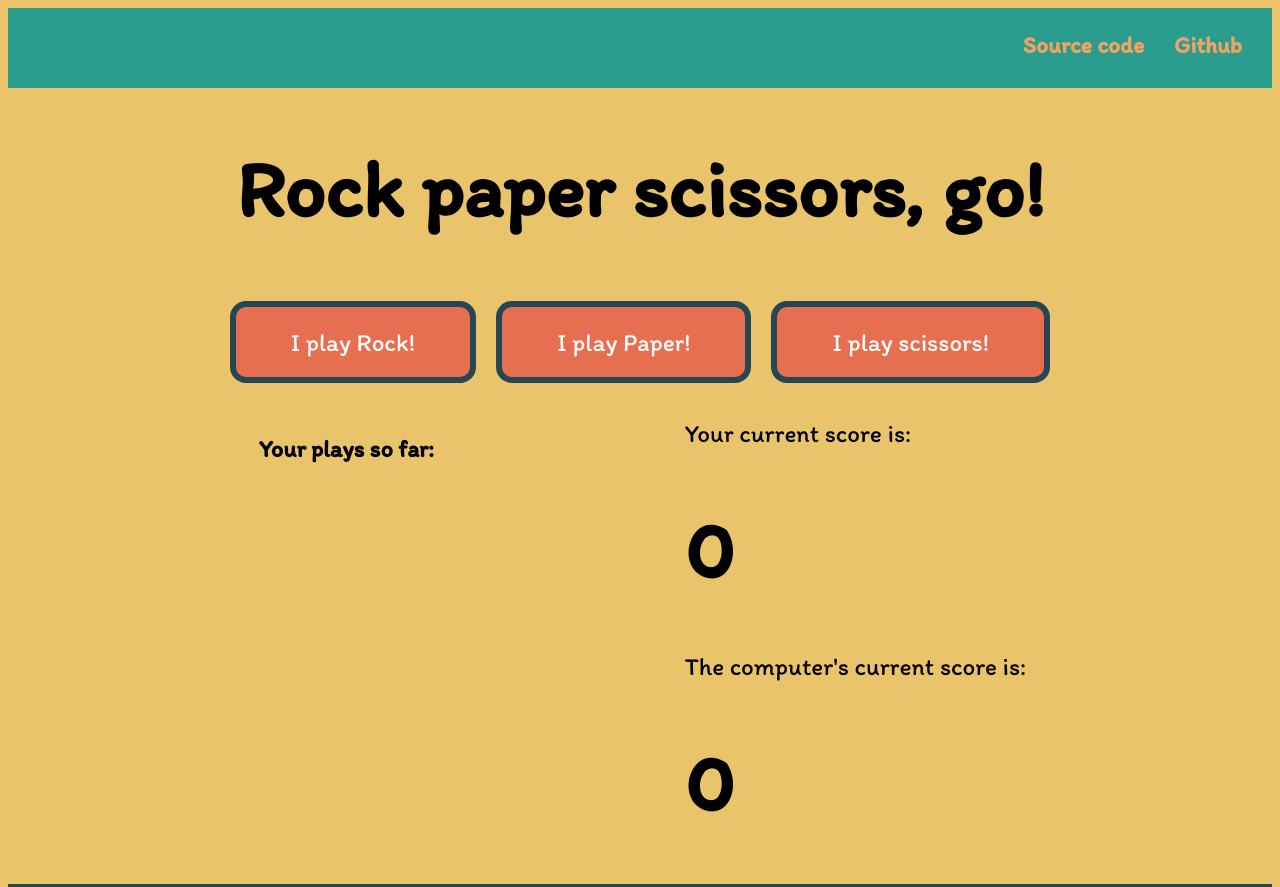
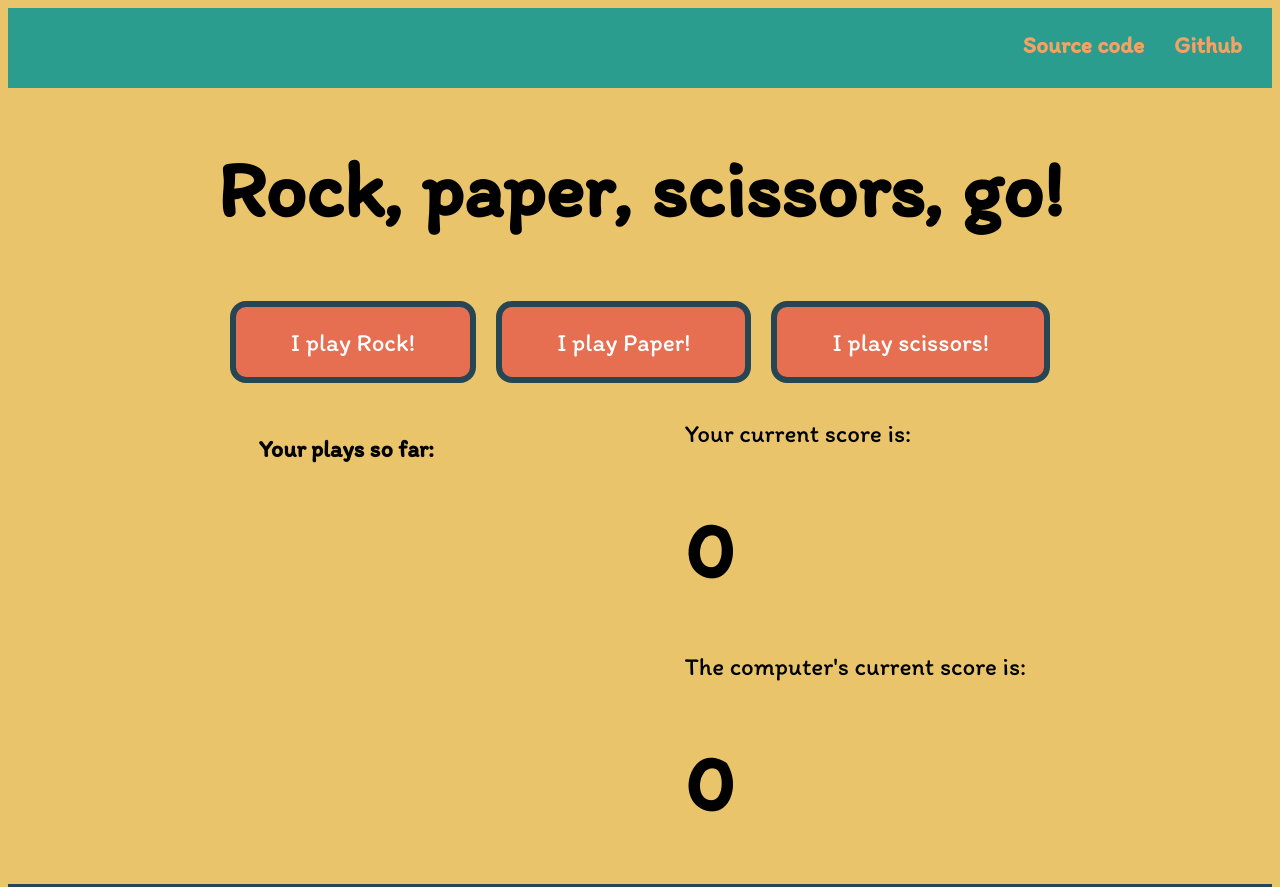
Before and after one commit to MaferGlezG/rps-game, a plain HTML site: page index.html in a window 1280 px wide. Shown: the top 887 px of the page. Drawn offline with Linux system fonts and the light colour scheme.

Commit message:
Just adding a comma :)

```diff
--- a/index.html
+++ b/index.html
@@ -26,7 +26,7 @@
         </ul>
     </div>
 
-    <h1 class="title">Rock paper scissors, go!</h1>
+    <h1 class="title">Rock, paper, scissors, go!</h1>
     <div class="buttons">
         <button id="rock" class="button">I play Rock!</button>
         <button id="paper" class="button">I play Paper!</button>
```
